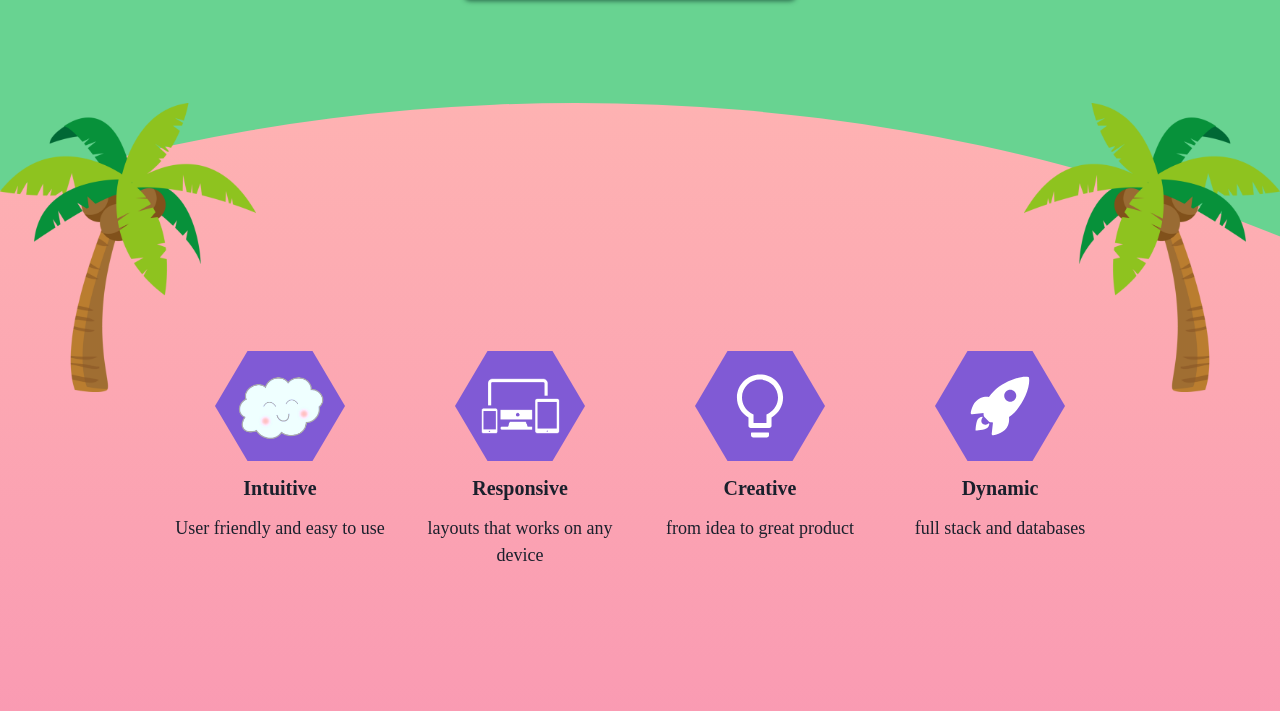
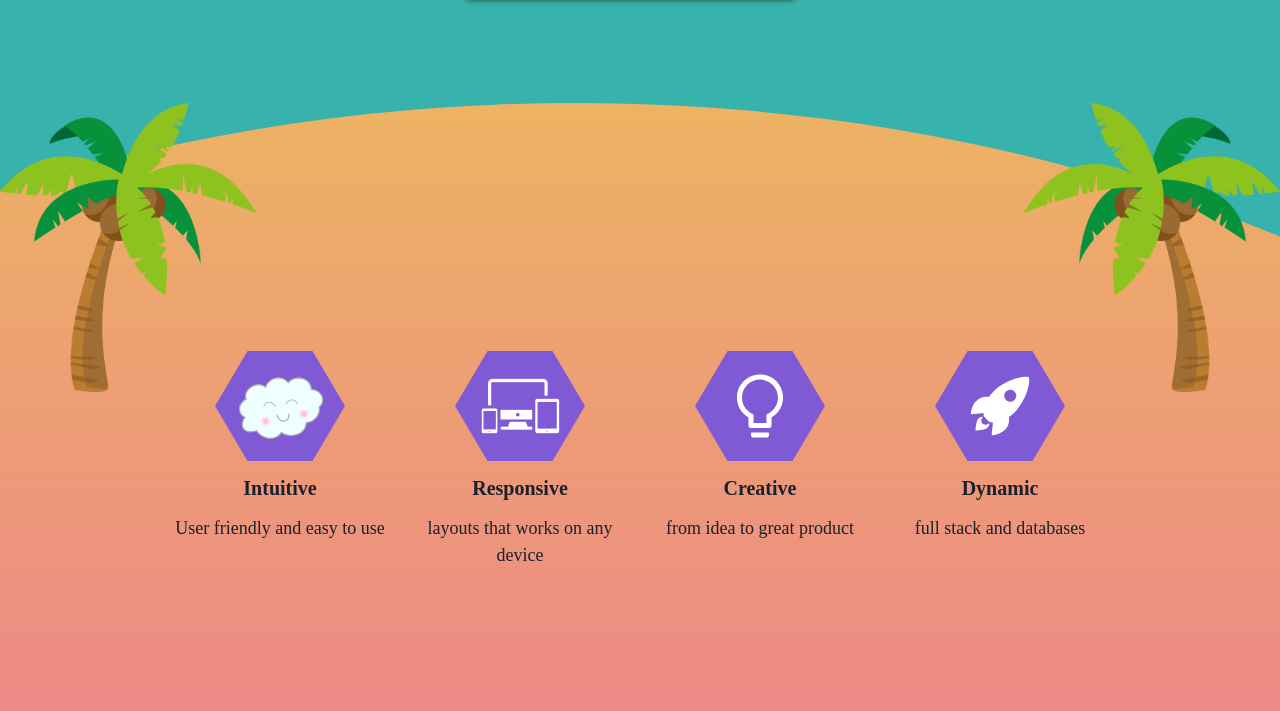
Before and after one commit to tahasama/myPortfolio, a React (Create React App) app: page / in a window 1280 px wide. Shown: the part 1261-1972 px from the top of the page. Built offline with nearby package versions, Linux system fonts and the light colour scheme; no server answers.

Commit message:
background colors rec

```diff
--- a/src/components/about.tsx
+++ b/src/components/about.tsx
@@ -19,7 +19,7 @@ import Birds from "./birds";
 // import mmm from "../images/mmm.png";
 
 const About = () => {
-  const bgOnLight = useColorModeValue("green.300", "gray.900");
+  const bgOnLight = useColorModeValue("teal.400", "gray.900");
   const [selected, setSelected] = useState("");
   const { colorMode } = useColorMode();
   const radioValue = (e: any) => setSelected(e.target.value);
--- a/src/components/skills.tsx
+++ b/src/components/skills.tsx
@@ -46,7 +46,7 @@ import { useState } from "react";
 const Skills = () => {
   const { colorMode } = useColorMode();
   const bgOnLight = useColorModeValue(
-    "linear( red.200 0%, pink.300 80%)",
+    "linear( #EDB363 0%, pink.400 80%)",
     "linear( gray.900 0%, gray.900 80%)"
   );
   const bglCardHead = useColorModeValue("purple.300", "purple.500");
```
